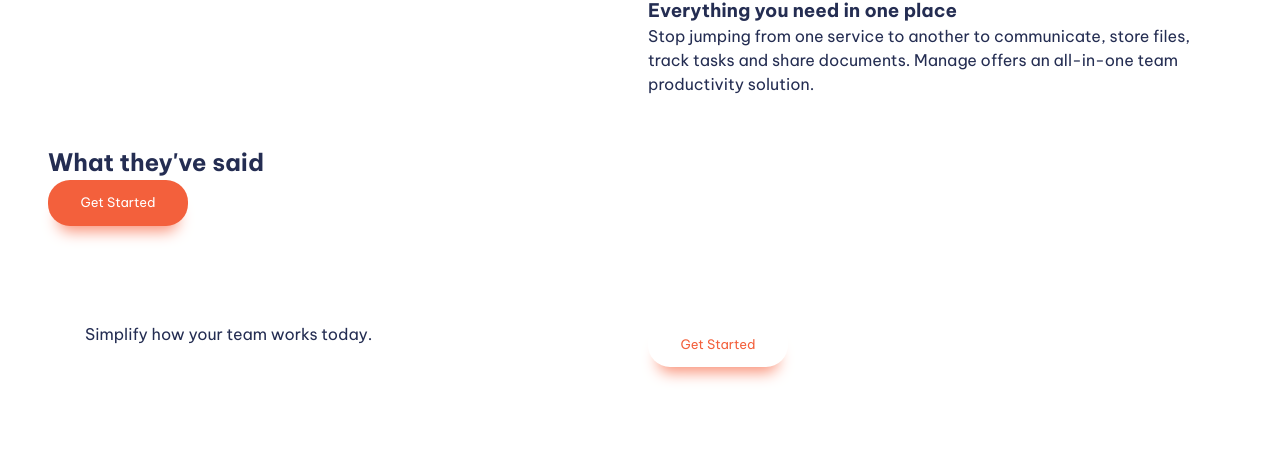
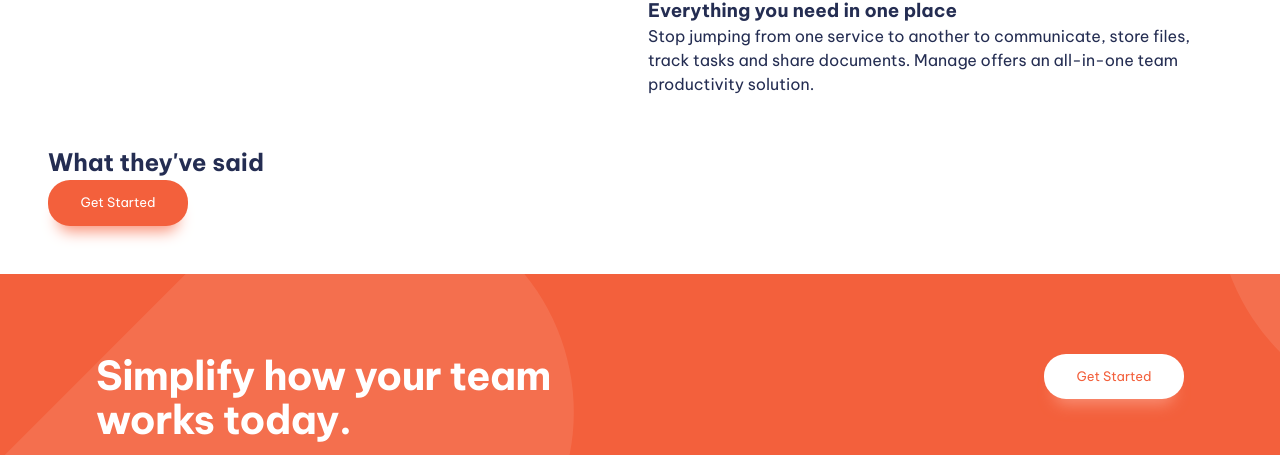
Before and after one commit to adriananin/manage-landing-page, a website built with Vite: page index.html in a window 1280 px wide. Shown: the part 1022-1477 px from the top of the page. Built offline with nearby package versions, Linux system fonts and the light colour scheme.

Commit message:
feat: style cta section

```diff
--- a/assets/styles/style.css
+++ b/assets/styles/style.css
@@ -86,17 +86,58 @@ body {
   background-color: var(--light-orange);
 }
 
+/* font styling*/
+
+.cta-text {
+  color: var(--white);
+  font-size: 2.5rem;
+  font-weight: 700;
+  line-height: 2.75rem;
+  letter-spacing: -0.04463rem;
+}
+
 /* Section Styling */
 
 .hero,
+.cta,
 .features {
   padding: 5rem;
 }
 
 .carousel,
-.cta,
 .footer {
   padding: 3rem;
+}
+
+.cta {
+  background-color: var(--orange);
+  position: relative;
+  isolation: isolate;
+  text-align: center;
+}
+
+@media (min-width: 50em) {
+  .cta {
+    text-align: left;
+  }
+
+  .btn-wrapper {
+    margin-left: auto;
+  }
+}
+
+/* Background images */
+
+.cta::before {
+  content: "";
+  position: absolute;
+  z-index: -1;
+  inset: 0;
+  background-image: url("/assets/images/bg-tablet-pattern.svg"),
+    url("/assets/images/bg-tablet-pattern.svg");
+  background-position: -15rem -5rem, 76rem -42rem;
+  background-repeat: no-repeat;
+  opacity: 0.1;
 }
 
 /* Navigation Styling */
--- a/index.html
+++ b/index.html
@@ -135,7 +135,7 @@
             <div>
               <p class="cta-text">Simplify how your team works today.</p>
             </div>
-            <div>
+            <div class="btn-wrapper">
               <button class="button white-button">Get Started</button>
             </div>
           </div>
```
